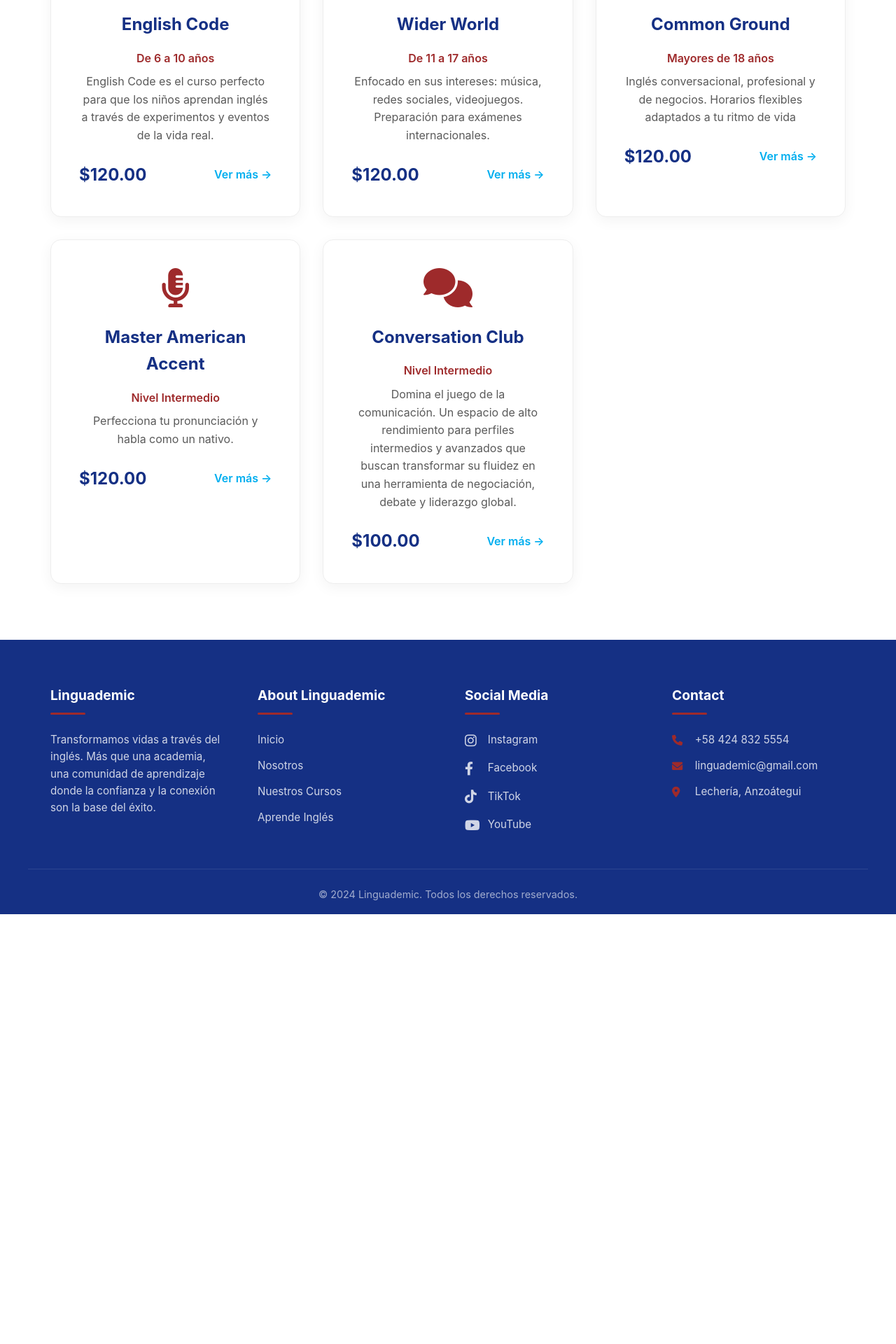
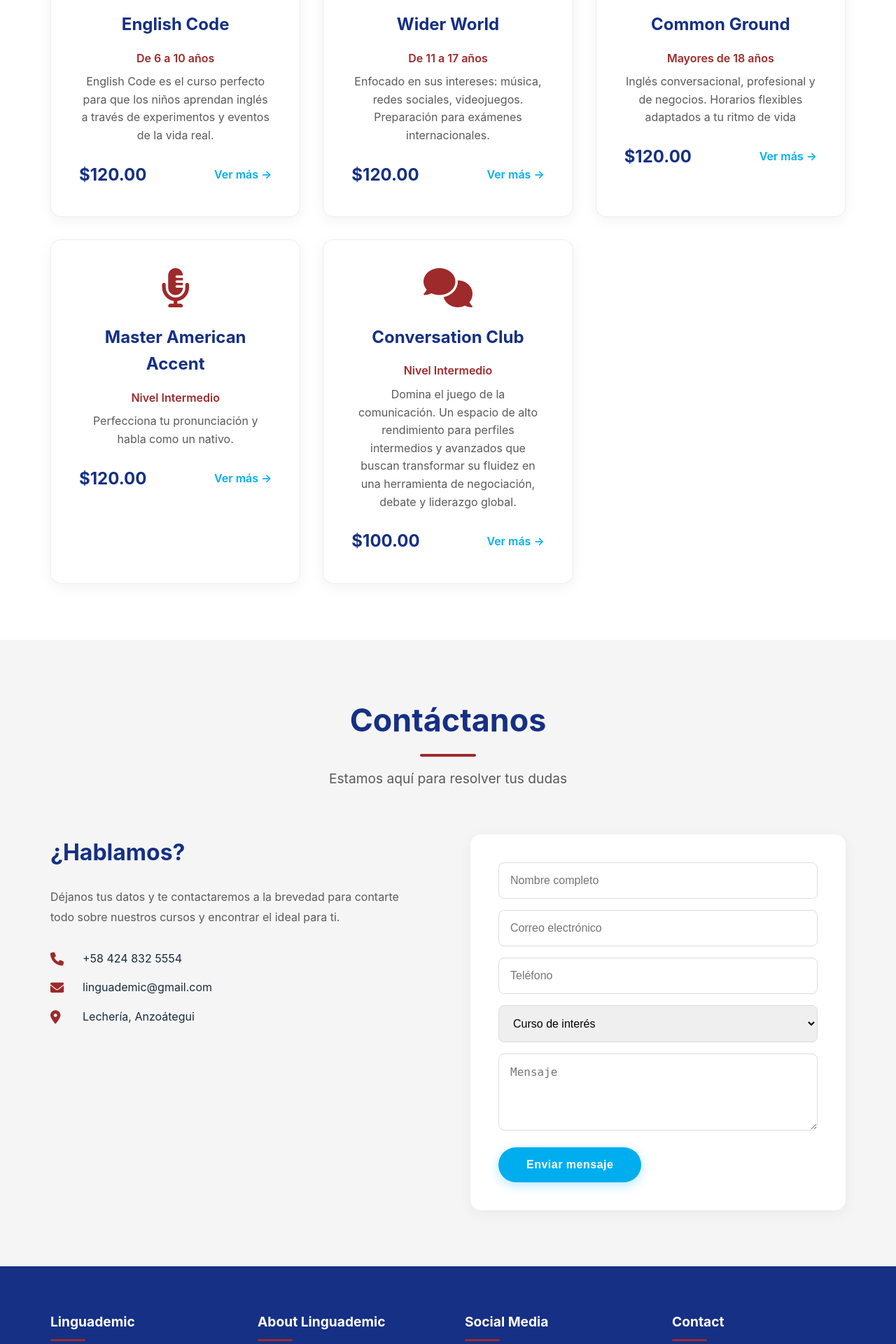
Before and after one commit to josecabellog/linguademic, a Django app: page / in a window 1280 px wide. Shown: the part 3040-4960 px from the top of the page at 70% size. Before the commit the page ends 4346 px from the top, so only its background shows below. Run offline with Django 5.2, Linux system fonts and the light colour scheme; data comes from the database, SQL or seed files in the repository.

Commit message:
contact in index was added, and some bugs fixed

```diff
--- a/templates/includes/navbar.html
+++ b/templates/includes/navbar.html
@@ -8,7 +8,7 @@
         </div>
         <ul class="nav-menu">
             <li><a href="/" class="nav-link">Inicio</a></li>
-            <li><a href="{% url 'home' %}#about" class="nav-link">Nostros</a></li>
+            <li><a href="{% url 'home' %}#about" class="nav-link">Nosotros</a></li>
             <li><a href="{% url 'home' %}#cursos" class="nav-link">Nuestros Cursos</a></li>
             <li><a href="#" class="nav-link">Aprender</a></li>
         </ul>
--- a/templates/index.html
+++ b/templates/index.html
@@ -7,7 +7,7 @@
     <!-- Hero Section -->
 <section class="hero">
     <div class="hero-content">
-        <h1>Domina el Inglés con <span>Linguademic</span></h1>
+        <h1>Domina el inglés con <span>Linguademic</span></h1>
         <p>
             Más que un idioma, una puerta al mundo. <br>
             Clases semi-personalizadas con el mejor método de aprendizaje.
@@ -39,6 +39,7 @@
                     </div>
                 </div>
             </div>
+
 
             <div class="about-content">
                 <div style="margin-bottom: 2rem;">
@@ -132,7 +133,6 @@
                     <span style="font-size: 1.5rem; color: var(--primary-dark); font-weight: bold;">
                         ${{ curso.precio }}
                     </span>
-                    <a href="#" class="curso-link">
                     <a href="{% url 'detalle_curso' curso.slug %}" class="curso-link">
                         Ver más →
                     </a>
@@ -144,4 +144,49 @@
         </div>
     </div>
 </section>
+
+<!-- Contact Section -->
+<section id="contacto" class="contacto">
+    <div class="container">
+        <h2 class="section-title">Contáctanos</h2>
+        <p class="section-subtitle">Estamos aquí para resolver tus dudas</p>
+
+        <div class="contacto-container">
+            <div class="contacto-info">
+                <h3>¿Hablamos?</h3>
+                <p>Déjanos tus datos y te contactaremos a la brevedad para contarte todo sobre nuestros cursos y encontrar el ideal para ti.</p>
+
+                <div class="contacto-details">
+                    <div class="contact-item">
+                        <i class="fas fa-phone"></i>
+                        <span>+58 424 832 5554</span>
+                    </div>
+                    <div class="contact-item">
+                        <i class="fas fa-envelope"></i>
+                        <span>linguademic@gmail.com</span>
+                    </div>
+                    <div class="contact-item">
+                        <i class="fas fa-map-marker-alt"></i>
+                        <span>Lechería, Anzoátegui</span>
+                    </div>
+                </div>
+            </div>
+
+            <form class="contacto-form">
+                <input type="text" placeholder="Nombre completo" required>
+                <input type="email" placeholder="Correo electrónico" required>
+                <input type="tel" placeholder="Teléfono">
+                <select required>
+                    <option value="" disabled selected>Curso de interés</option>
+                    <option value="english-code">English Code</option>
+                    <option value="wider-world">Wider World</option>
+                    <option value="common-ground">Common Ground</option>
+                    <option value="master-accent">Master American Accent</option>
+                </select>
+                <textarea rows="4" placeholder="Mensaje"></textarea>
+                <button type="submit" class="btn btn-primary">Enviar mensaje</button>
+            </form>
+        </div>
+    </div>
+</section>
 {% endblock %}
```
